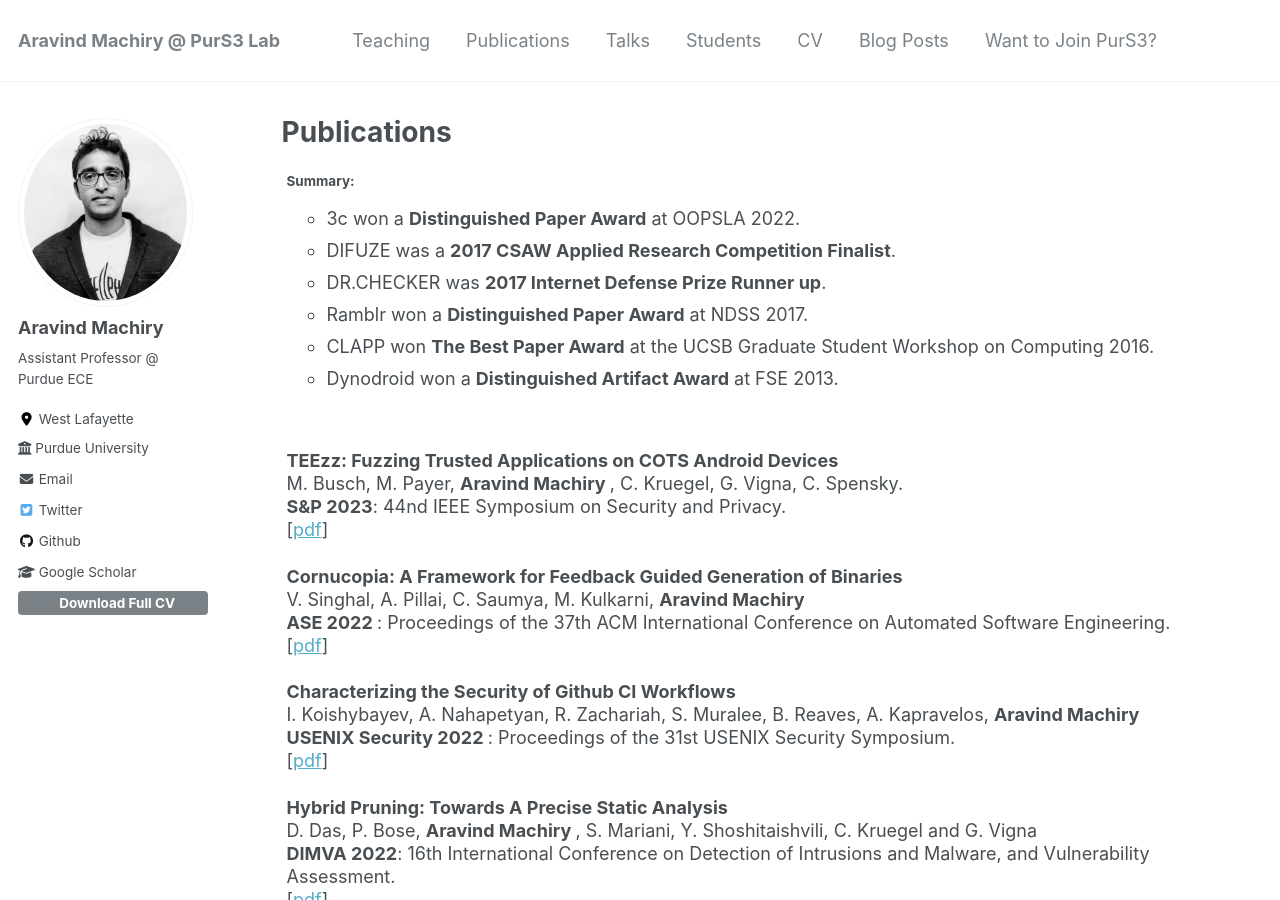
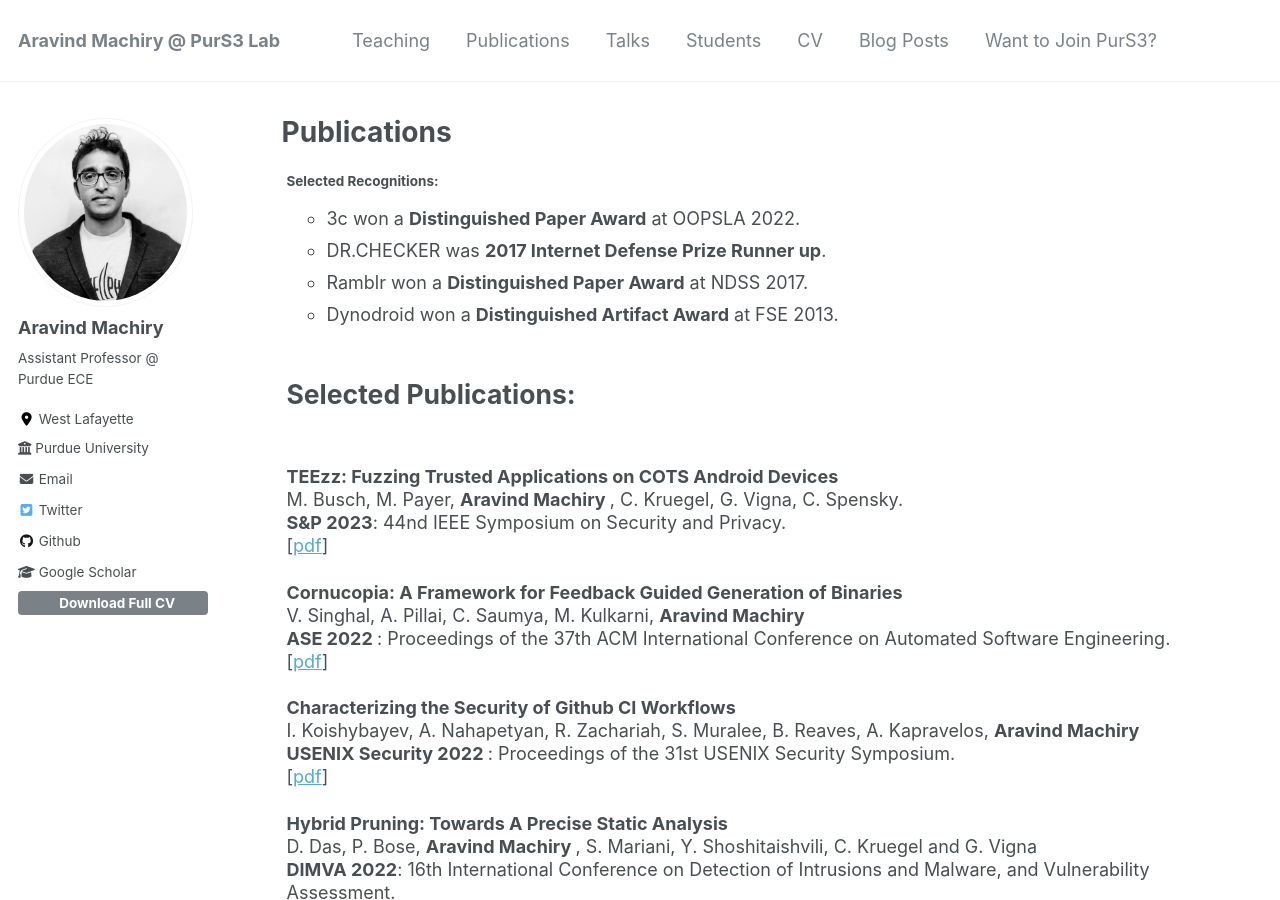
Before and after one commit to Machiry/machiry.github.io, a Jekyll site: the page built from _publications/index.html, in a window 1280 px wide and 900 px high. Built offline with Jekyll 4.4.1, drawn with Linux system fonts in a browser that asks for light colours; nearby versions of some CDN libraries.

```diff
--- a/_config.yml
+++ b/_config.yml
@@ -188,7 +188,7 @@
 #    output: true
 #    permalink: /:collection/:path/
   talks:
-    output: true
+    output: false
     permalink: /:collection/:path/
 
 
@@ -245,7 +245,7 @@
       type: talks
     values:
       layout: talk
-      author_profile: true
+      author_profile: false
       share: true
 
 # Sass/SCSS
--- a/_publications/index.html
+++ b/_publications/index.html
@@ -7,15 +7,15 @@
 <div class="cv">
     <script src="https://kit.fontawesome.com/a076d05399.js"></script>
 
-	<h4> <strong>Summary:</strong> </h4>
+	<h4> <strong>Selected Recognitions:</strong> </h4>
 	<ul style="list-style-type:circle">
 	  <li>3c won a <b>Distinguished Paper Award</b> at OOPSLA 2022.</li>
-      <li>DIFUZE was a <b>2017 CSAW Applied Research Competition Finalist</b>.</li>
       <li>DR.CHECKER was <b>2017 Internet Defense Prize Runner up</b>.</li>
       <li>Ramblr won a <b>Distinguished Paper Award</b> at NDSS 2017.</li>
-      <li>CLAPP won <b>The Best Paper Award</b> at the UCSB Graduate Student Workshop on Computing 2016.</li>
       <li>Dynodroid won a <b>Distinguished Artifact Award</b> at FSE 2013.</li>
     </ul>
+
+	<h2> <strong>Selected Publications:</strong> </h2>
 
     <br/>
 	<p>
```
